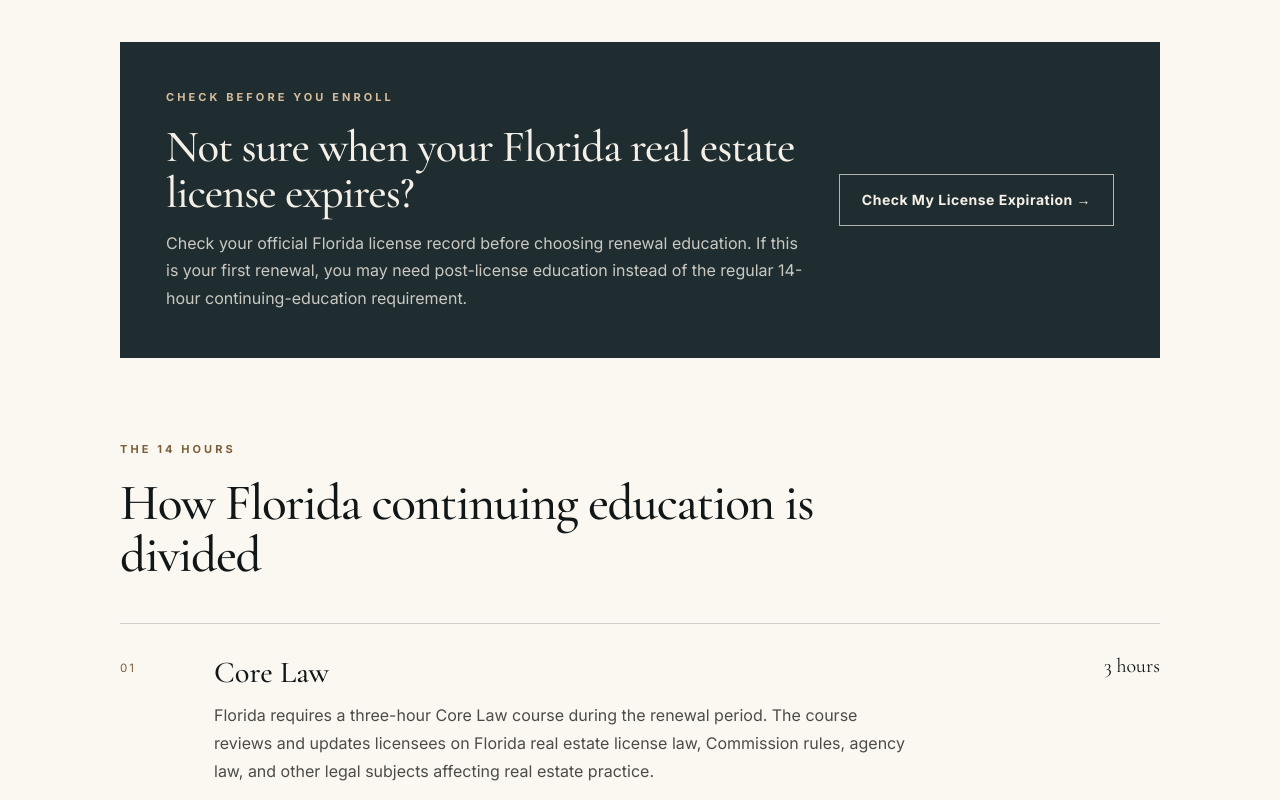
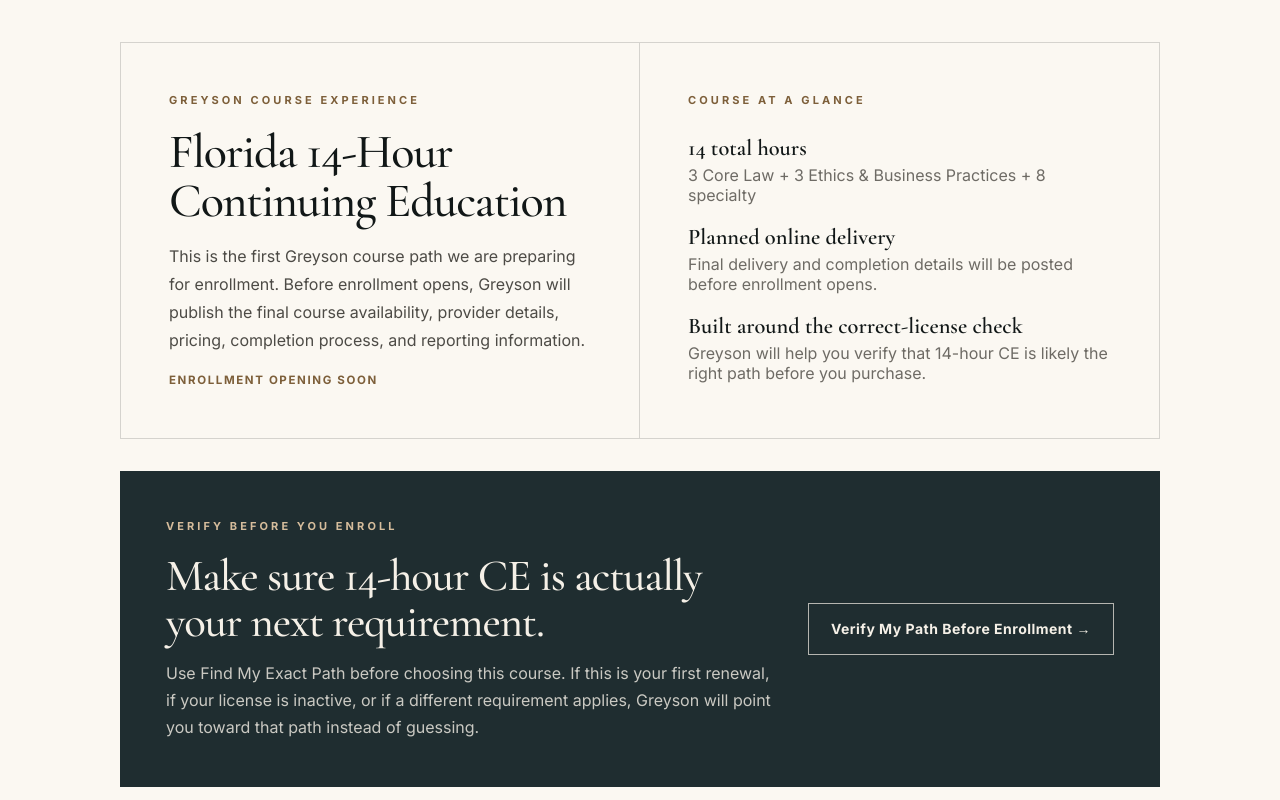
Before and after one commit to BrianLook/Greyson-Institute-Website, a Next.js app: page /florida-14-hour-real-estate-continuing-education in a window 1280 px wide. Shown: the part 960-1760 px from the top of the page. Built offline with nearby package versions, Linux system fonts and the light colour scheme.

Commit message:
Prepare 14-hour CE page for enrollment flow

```diff
--- a/app/florida-14-hour-real-estate-continuing-education/page.tsx
+++ b/app/florida-14-hour-real-estate-continuing-education/page.tsx
@@ -134,7 +134,7 @@ export default function Florida14HourContinuingEducationPage() {
         description={guideDescription}
         path={guidePath}
         datePublished="2026-09-24"
-        dateModified="2026-09-24"
+        dateModified="2026-09-28"
       />
 
       <div
@@ -190,7 +190,7 @@ export default function Florida14HourContinuingEducationPage() {
             works and what you need to complete.
           </p>
 
-          <p className="muted">Last reviewed: September 24, 2026</p>
+          <p className="muted">Last reviewed: September 28, 2026</p>
         </div>
 
         <div
@@ -228,13 +228,138 @@ export default function Florida14HourContinuingEducationPage() {
 
         <div
           style={{
+            display: "grid",
+            gridTemplateColumns:
+              "repeat(auto-fit, minmax(min(100%, 300px), 1fr))",
+            border: "1px solid rgba(17, 23, 23, 0.16)",
+            marginBottom: "32px",
+          }}
+        >
+          <div
+            style={{
+              padding: "clamp(30px, 5vw, 48px)",
+              borderRight: "1px solid rgba(17, 23, 23, 0.16)",
+              minWidth: 0,
+            }}
+          >
+            <p className="eyebrow">GREYSON COURSE EXPERIENCE</p>
+
+            <h2
+              style={{
+                fontSize: "clamp(2rem, 4vw, 3rem)",
+                marginBottom: "16px",
+                overflowWrap: "anywhere",
+              }}
+            >
+              Florida 14-Hour Continuing Education
+            </h2>
+
+            <p
+              style={{
+                color: "#4d4b46",
+                lineHeight: 1.75,
+                maxWidth: "650px",
+              }}
+            >
+              This is the first Greyson course path we are preparing for
+              enrollment. Before enrollment opens, Greyson will publish the
+              final course availability, provider details, pricing,
+              completion process, and reporting information.
+            </p>
+
+            <p
+              style={{
+                color: "#7d5f3a",
+                fontSize: "0.72rem",
+                fontWeight: 700,
+                letterSpacing: "0.14em",
+                textTransform: "uppercase",
+                marginBottom: 0,
+              }}
+            >
+              Enrollment opening soon
+            </p>
+          </div>
+
+          <div
+            style={{
+              padding: "clamp(30px, 5vw, 48px)",
+              minWidth: 0,
+            }}
+          >
+            <p className="eyebrow">COURSE AT A GLANCE</p>
+
+            <div
+              style={{
+                display: "grid",
+                gap: "18px",
+                marginTop: "24px",
+              }}
+            >
+              <div>
+                <strong
+                  style={{
+                    display: "block",
+                    fontFamily: "var(--font-serif), Georgia, serif",
+                    fontSize: "1.4rem",
+                    marginBottom: "4px",
+                  }}
+                >
+                  14 total hours
+                </strong>
+                <span style={{ color: "#6e6b65" }}>
+                  3 Core Law + 3 Ethics &amp; Business Practices + 8 specialty
+                </span>
+              </div>
+
+              <div>
+                <strong
+                  style={{
+                    display: "block",
+                    fontFamily: "var(--font-serif), Georgia, serif",
+                    fontSize: "1.4rem",
+                    marginBottom: "4px",
+                  }}
+                >
+                  Planned online delivery
+                </strong>
+                <span style={{ color: "#6e6b65" }}>
+                  Final delivery and completion details will be posted before
+                  enrollment opens.
+                </span>
+              </div>
+
+              <div>
+                <strong
+                  style={{
+                    display: "block",
+                    fontFamily: "var(--font-serif), Georgia, serif",
+                    fontSize: "1.4rem",
+                    marginBottom: "4px",
+                  }}
+                >
+                  Built around the correct-license check
+                </strong>
+                <span style={{ color: "#6e6b65" }}>
+                  Greyson will help you verify that 14-hour CE is likely the
+                  right path before you purchase.
+                </span>
+              </div>
+            </div>
+          </div>
+        </div>
+
+        <div
+          style={{
             marginBottom: "82px",
           }}
         >
           <LicenseExpirationPromo
-            eyebrow="CHECK BEFORE YOU ENROLL"
-            title="Not sure when your Florida real estate license expires?"
-            text="Check your official Florida license record before choosing renewal education. If this is your first renewal, you may need post-license education instead of the regular 14-hour continuing-education requirement."
+            eyebrow="VERIFY BEFORE YOU ENROLL"
+            title="Make sure 14-hour CE is actually your next requirement."
+            text="Use Find My Exact Path before choosing this course. If this is your first renewal, if your license is inactive, or if a different requirement applies, Greyson will point you toward that path instead of guessing."
+            href="/find-my-path"
+            buttonLabel="Verify My Path Before Enrollment →"
           />
         </div>
 
```
